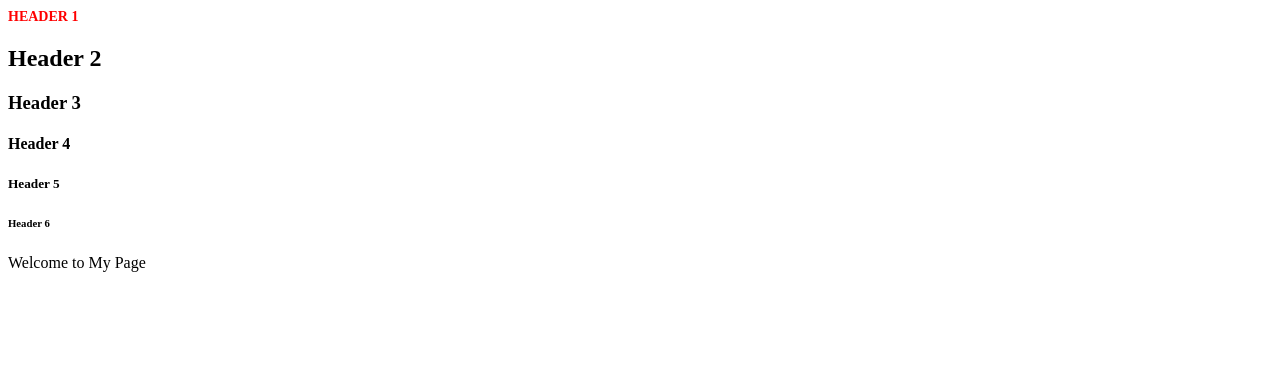
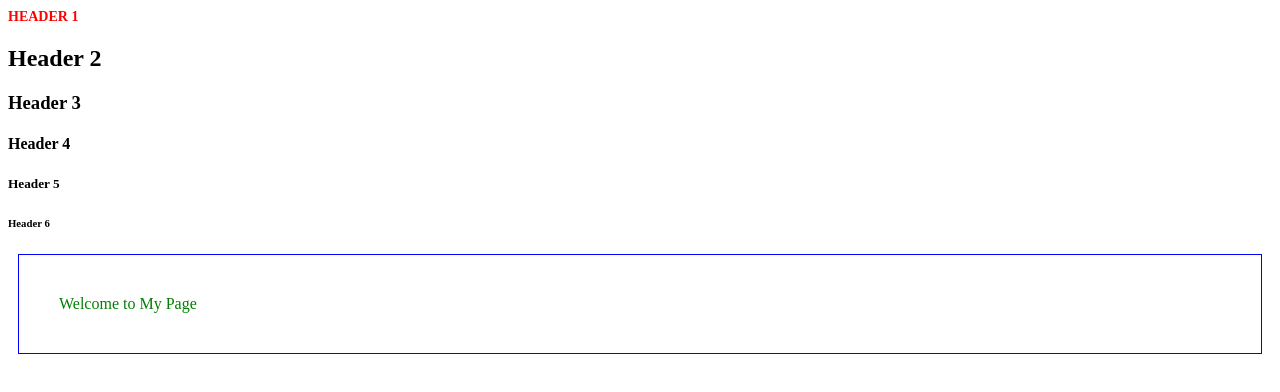
Before and after one commit to gryphnft/gryphnft.github.io, a website: page docs/macon.html in a window 1280 px wide. Drawn offline with Linux system fonts and the light colour scheme.

Commit message:
Added Paragraph Styles

```diff
--- a/docs/macon.html
+++ b/docs/macon.html
@@ -7,6 +7,12 @@
         color: red;
         font-size: 14px;
         text-transform: uppercase;
+      }
+      p {
+        color: green;
+        padding: 40px;
+        border: 1px solid blue;
+        margin: 10px;
       }
     </style>
   </head>
```
